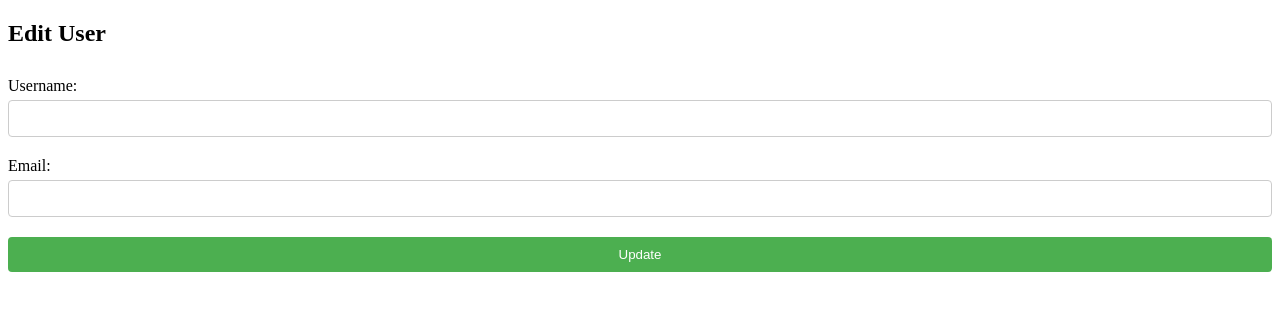
After one commit to NienkeKuipers/Gezondheidsmeter, a PHP site: page /assets/includes/edit.php?id=1 in a window 1280 px wide. The commit adds this page. Shown: the top 311 px of the page. Run offline with PHP 8.4, Linux system fonts and the light colour scheme; data that the repository does not hold is empty.

Commit message:
Je kan nu gebruikers editten

```diff
--- /dev/null
+++ b/assets/includes/edit.php
@@ -0,0 +1,58 @@
+<?php
+include '../includes/dbconfig.php';
+
+// Check if the form is submitted
+if ($_SERVER['REQUEST_METHOD'] === 'POST') {
+    $userId = $_POST['id'];
+    $username = $_POST['username'];
+    $email = $_POST['email'];
+
+    try {
+        // Prepare and execute the SQL query to update user details
+        $stmt = $pdo->prepare("UPDATE users SET username = ?, email = ? WHERE id = ?");
+        $stmt->execute([$username, $email, $userId]);
+
+        // Redirect back to the dashboard after successful update
+        header("Location: ../admin/Dashboard.php");
+        exit;
+    } catch (PDOException $e) {
+        // Handle errors if query fails
+        echo "Error updating user: " . $e->getMessage();
+    }
+} else {
+    // Fetch user details for the given user ID
+    $userId = $_GET['id'];
+
+    try {
+        $stmt = $pdo->prepare("SELECT id, username, email FROM users WHERE id = ?");
+        $stmt->execute([$userId]);
+        $user = $stmt->fetch(PDO::FETCH_ASSOC);
+    } catch (PDOException $e) {
+        // Handle errors if query fails
+        echo "Error fetching user details: " . $e->getMessage();
+    }
+}
+?>
+
+<!DOCTYPE html>
+<html lang="en">
+<head>
+    <meta charset="UTF-8">
+    <meta name="viewport" content="width=device-width, initial-scale=1.0">
+    <title>Edit User</title>
+    <link rel="stylesheet" href="../../css/edit.css">
+</head>
+<body>
+    <div class="container">
+        <h2>Edit User</h2>
+        <form action="edit.php" method="POST">
+            <input type="hidden" name="id" value="<?php echo $user['id']; ?>">
+            <label for="username">Username:</label>
+            <input type="text" id="username" name="username" value="<?php echo $user['username']; ?>" required>
+            <label for="email">Email:</label>
+            <input type="email" id="email" name="email" value="<?php echo $user['email']; ?>" required>
+            <input type="submit" value="Update">
+        </form>
+    </div>
+</body>
+</html>
--- /dev/null
+++ b/css/edit.css
@@ -0,0 +1,30 @@
+/* Form styling */
+form {
+    display: flex;
+    flex-direction: column;
+}
+
+form label {
+    margin: 10px 0 5px;
+}
+
+form input[type="text"], form input[type="email"] {
+    padding: 10px;
+    border: 1px solid #ccc;
+    border-radius: 4px;
+    margin-bottom: 10px;
+}
+
+form input[type="submit"] {
+    padding: 10px;
+    background-color: #4CAF50;
+    color: white;
+    border: none;
+    border-radius: 4px;
+    cursor: pointer;
+    margin-top: 10px;
+}
+
+form input[type="submit"]:hover {
+    background-color: #45a049;
+}
```
Also changed, not shown: assets/admin/Dashboard.php (+9 -31 lines).
